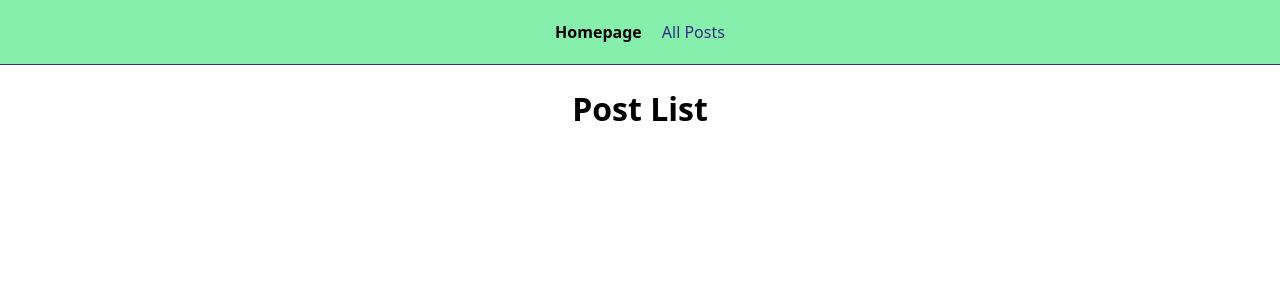
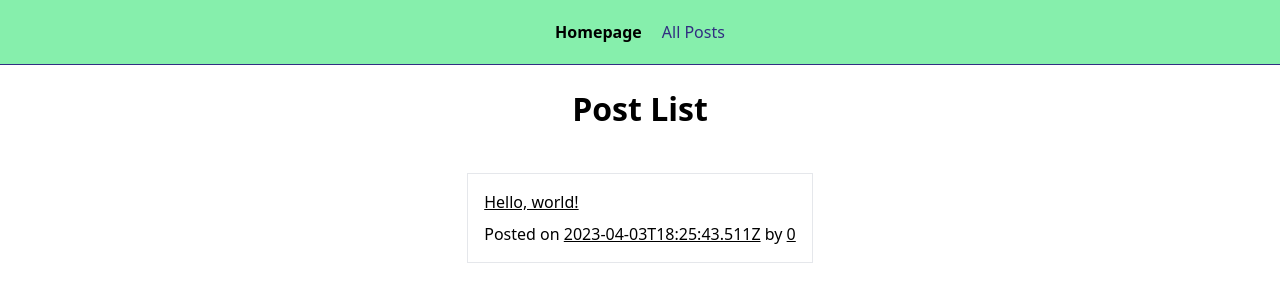
Before and after one commit to Shebara/TwitterClone, a Vue app: page / in a window 1280 px wide. Shown: the top 302 px of the page. Built offline with nearby package versions, Linux system fonts and the light colour scheme; data requests are answered from the project's data file.

Commit message:
Implement Post List

```diff
--- a/src/pages/PostList.vue
+++ b/src/pages/PostList.vue
@@ -1,12 +1,35 @@
 <template>
-  <div class="hello">
+  <div class="post-list">
     <h1>Post List</h1>
-    <!--TODO-->
+    <div class="posts flex flex-wrap justify-center">
+      <div class="p-4 border" v-for="post of posts" :key="post.id">
+        <router-link :to="`/post/${post.id}`" class="text-left hover:text-black-70 underline text-black">{{ post.content }}</router-link>
+        <div class="mt-2 text-right text-cs">Posted on
+          <router-link :to="`/post/${post.id}`" class="text-left hover:text-black-70 underline text-black">{{ post.dateCreated }}</router-link>
+          by
+          <router-link :to="`/post/${post.id}`" class="text-left hover:text-black-70 underline text-black">{{ post.authorId }}</router-link>
+        </div>
+      </div>
+    </div>
   </div>
 </template>
 
 <script>
 export default {
-  name: 'PostList'
+  name: 'PostList',
+  data() {
+    return {
+      posts: []
+    }
+  },
+  async created() {
+    try {
+      const res = await this.axios.get(`http://localhost:3000/posts`);
+
+      this.posts = res.data;
+    } catch(e) {
+      console.error(e);
+    }
+  }
 }
 </script>
```
